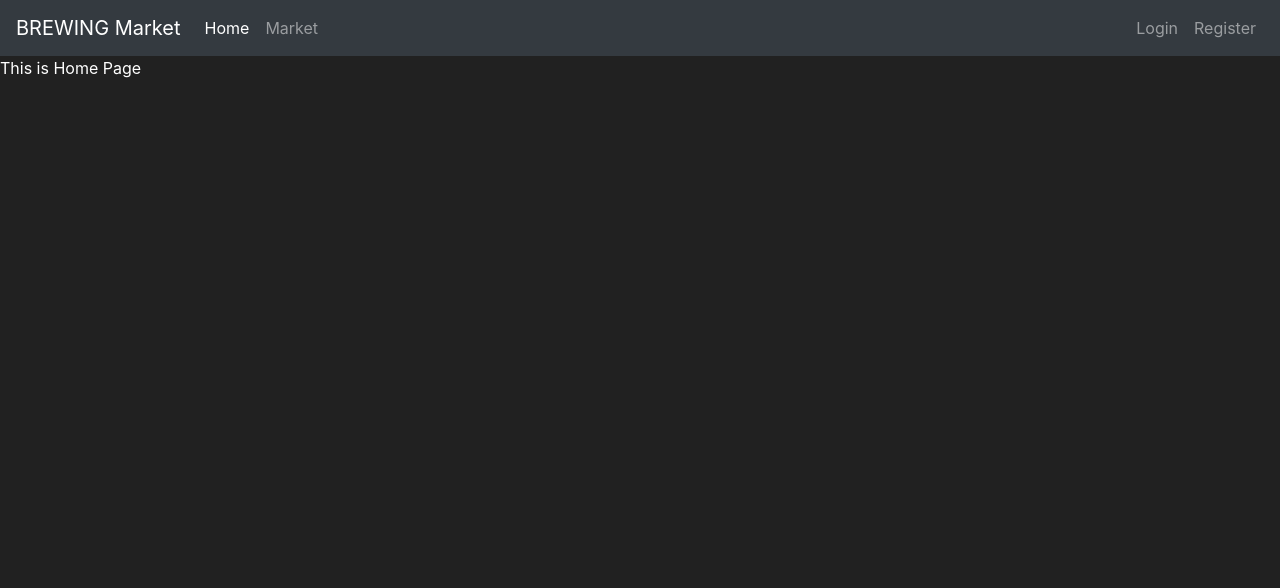
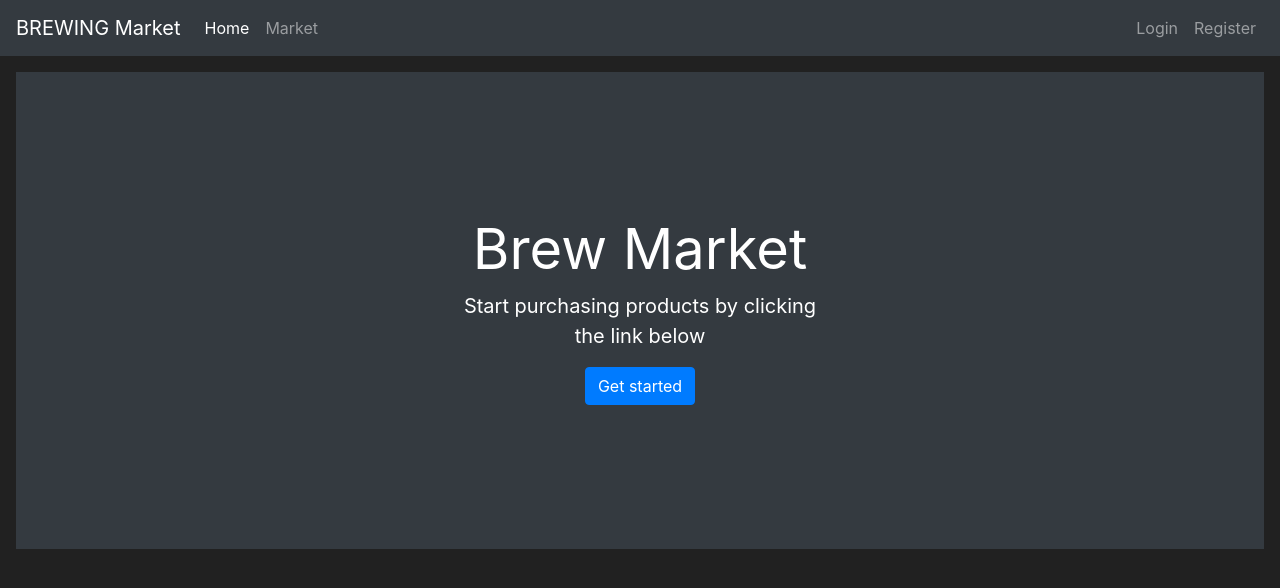
Before and after one commit to Talion90/Flask_market, a Flask app: page / in a window 1280 px wide. Shown: the top 588 px of the page. Run offline with Flask 2, Linux system fonts and the light colour scheme; some libraries are stand-ins or nearby versions.

Commit message:
Add Logout

```diff
--- a/market/__init__.py
+++ b/market/__init__.py
@@ -9,4 +9,6 @@ app.config['SECRET_KEY'] = 'adab69e4110c8b1631e4f174'
 db = SQLAlchemy(app)
 bcrypt = Bcrypt(app)
 login_manager = LoginManager(app)
+login_manager.login_view = 'login_page'
+login_manager.login_message_category = 'info'
 from market import routes
--- a/market/routes.py
+++ b/market/routes.py
@@ -1,5 +1,5 @@
 from flask import render_template, redirect, url_for, flash
-from flask_login import login_user
+from flask_login import login_user, logout_user, login_required
 from market import app
 from market.models import Item, User
 from market.forms import RegisterForm, LoginForm
@@ -13,6 +13,7 @@ def home_page():
 
 
 @app.route("/market")
+@login_required
 def market_page():
     items = Item.query.all()
     return render_template('market.html', items=items)
@@ -27,6 +28,9 @@ def register_page():
                               password=form.password1.data)
         db.session.add(user_to_create)
         db.session.commit()
+        login_user(user_to_create)
+        flash(f'Account created successfully! You are logged in as: {user_to_create.username}', category='success')
+
         return redirect(url_for('market_page'))
     if form.errors != {}:  # If there are not errors from the validations
         for err_msg in form.errors.values():
@@ -48,3 +52,10 @@ def login_page():
         else:
             flash('Username and password are not match! Please try again', category='danger')
     return render_template('login.html', form=form)
+
+
+@app.route('/logout')
+def logout_page():
+    logout_user()
+    flash('You have been logged out!', category='info')
+    return redirect(url_for('home_page'))
--- a/market/templates/base.html
+++ b/market/templates/base.html
@@ -39,7 +39,7 @@
                     <a class="nav-link">Welcome, {{ current_user.username }}</a>
                 </li>
                 <li class="nav-item">
-                    <a class="nav-link" href="#">Logout</a>
+                    <a class="nav-link" href="{{ url_for('logout_page') }}">Logout</a>
                 </li>
             </ul>
           {% else %}
--- a/market/templates/home.html
+++ b/market/templates/home.html
@@ -1,8 +1,15 @@
 {% extends 'base.html' %}
 {% block title %}
-    Home Page
+    Welcome to Brew Market
 {% endblock %}
-
 {% block content %}
-    This is Home Page
+    <div class="position-relative overflow-hidden p-3 p-md-5 m-md-3 text-center bg-dark" style="color:white">
+        <div class="col-md-5 p-lg-5 mx-auto my-5">
+            <h1 class="display-4 font-weight-normal">Brew Market</h1>
+            <p class="lead font-weight-normal">Start purchasing products by clicking the link below</p>
+            <a class="btn btn-primary" href="{{ url_for('market_page') }}">Get started</a>
+        </div>
+        <div class="product-device box-shadow d-none d-md-block"></div>
+        <div class="product-device product-device-2 box-shadow d-none d-md-block"></div>
+    </div>
 {% endblock %}
```
